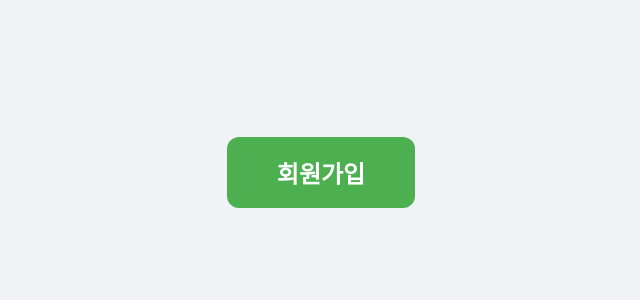
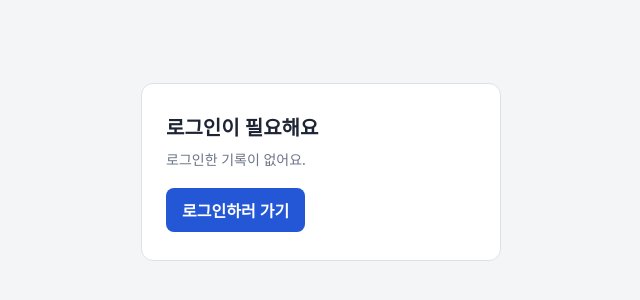
Before and after one commit to deepwoken-tips/deepwoken-tips.github.io, a plain HTML site: page index.html in a window 1280 px wide. Shown: the part 228-528 px from the top of the page, without its empty margins (319-959 px from the left). Drawn offline with Linux system fonts and the light colour scheme.

Commit message:
Update index.html

```diff
--- a/index.html
+++ b/index.html
@@ -1,46 +1,138 @@
-
 <!DOCTYPE html>
 <html lang="ko">
 <head>
-    <meta charset="UTF-8">
-    <meta name="viewport" content="width=device-width, initial-scale=1.0">
-    <title>회원가입</title>
-
+<meta charset="utf-8">
+<meta name="viewport" content="width=device-width, initial-scale=1">
+<title>홈</title>
 <style>
+  :root {
+    --bg: #f3f5f7;
+    --panel: #ffffff;
+    --text: #1d2433;
+    --muted: #6b7587;
+    --line: #dde2ea;
+    --accent: #2457d6;
+    --accent-text: #ffffff;
+  }
+  @media (prefers-color-scheme: dark) {
+    :root:not([data-theme="light"]) {
+      --bg: #141820;
+      --panel: #1c212b;
+      --text: #e6e9ef;
+      --muted: #8f99ab;
+      --line: #2c3340;
+      --accent: #6b93ff;
+      --accent-text: #0e1320;
+    }
+  }
+  * { box-sizing: border-box; }
   body {
     margin: 0;
-            height: 100vh;
+    min-height: 100vh;
+    background: var(--bg);
+    color: var(--text);
+    font-family: "Pretendard", "Apple SD Gothic Neo", "Malgun Gothic", system-ui, sans-serif;
     display: flex;
+    align-items: center;
     justify-content: center;
-            align-items: center;
-            background-color: #f0f2f5;
-            font-family: Arial, sans-serif;
+    padding: 16px;
   }
-
-        .signup-button {
-            padding: 18px 50px;
-            font-size: 24px;
-            font-weight: bold;
-            color: white;
-            background-color: #4CAF50;
-            border: none;
+  .card {
+    width: 100%;
+    max-width: 360px;
+    background: var(--panel);
+    border: 1px solid var(--line);
     border-radius: 12px;
+    padding: 28px 24px;
+  }
+  h1 { font-size: 20px; margin: 0 0 8px; }
+  p { margin: 0 0 18px; color: var(--muted); font-size: 14px; line-height: 1.5; }
+  button, a.btn {
+    display: inline-block;
+    font: inherit;
+    font-weight: 600;
+    text-decoration: none;
+    color: var(--accent-text);
+    background: var(--accent);
+    border: 0;
+    border-radius: 8px;
+    padding: 10px 16px;
     cursor: pointer;
-            transition: 0.3s;
   }
-
-        .signup-button:hover {
-            background-color: #388E3C;
-            transform: scale(1.05);
-        }
+  button:focus-visible, a.btn:focus-visible { outline: 2px solid var(--accent); outline-offset: 1px; }
 </style>
 </head>
 <body>
+<div class="card">
+  <h1 id="title">확인 중...</h1>
+  <p id="desc"></p>
+  <button id="action" type="button" hidden></button>
+</div>
 
-    <button class="signup-button"
-        onclick="location.href='https://deepwoken-tips.github.io/signup.html'">
-        회원가입
-    </button>
+<script>
+  // 로그인 페이지에서 넘어온 값을 읽어서 이 사이트에 저장 (#token=...&server=...)
+  function read(key) {
+    try { return localStorage.getItem(key) || ""; } catch (e) { return ""; }
+  }
+  function write(key, value) {
+    try { localStorage.setItem(key, value); } catch (e) {}
+  }
+  function remove(key) {
+    try { localStorage.removeItem(key); } catch (e) {}
+  }
 
+  const params = new URLSearchParams(location.hash.slice(1));
+  if (params.get("token")) {
+    write("auth_token", params.get("token"));
+    write("auth_server", params.get("server") || "");
+    history.replaceState(null, "", location.pathname + location.search);  // 주소창에서 토큰 숨김
+  }
+
+  const token = read("auth_token");
+  const API = read("auth_server");
+  const title = document.getElementById("title");
+  const desc = document.getElementById("desc");
+  const action = document.getElementById("action");
+
+  function showLoggedOut(text) {
+    title.textContent = "로그인이 필요해요";
+    desc.textContent = text;
+    action.hidden = false;
+    action.textContent = "로그인하러 가기";
+    action.onclick = () => { location.href = "signup.html"; };
+  }
+
+  async function init() {
+    if (!token) { showLoggedOut("로그인한 기록이 없어요."); return; }
+    try {
+      const res = await fetch(API + "/me", {
+        method: "POST",
+        headers: { "Content-Type": "application/json" },
+        body: JSON.stringify({ token })
+      });
+      const data = await res.json();
+      if (!data.ok) throw new Error();
+      title.textContent = data.id + "님, 환영합니다";
+      desc.textContent = "이 페이지를 새로고침하거나 다시 열어도 로그인이 유지돼요.";
+      action.hidden = false;
+      action.textContent = "로그아웃";
+      action.onclick = async () => {
+        try {
+          await fetch(API + "/logout", {
+            method: "POST",
+            headers: { "Content-Type": "application/json" },
+            body: JSON.stringify({ token })
+          });
+        } catch (e) {}
+        remove("auth_token");
+        remove("auth_server");
+        showLoggedOut("로그아웃했어요.");
+      };
+    } catch (e) {
+      showLoggedOut("로그인 정보가 만료됐거나 서버에 연결할 수 없어요.");
+    }
+  }
+  init();
+</script>
 </body>
 </html>
```
Lines whose indentation alone changed are shown as unchanged.
